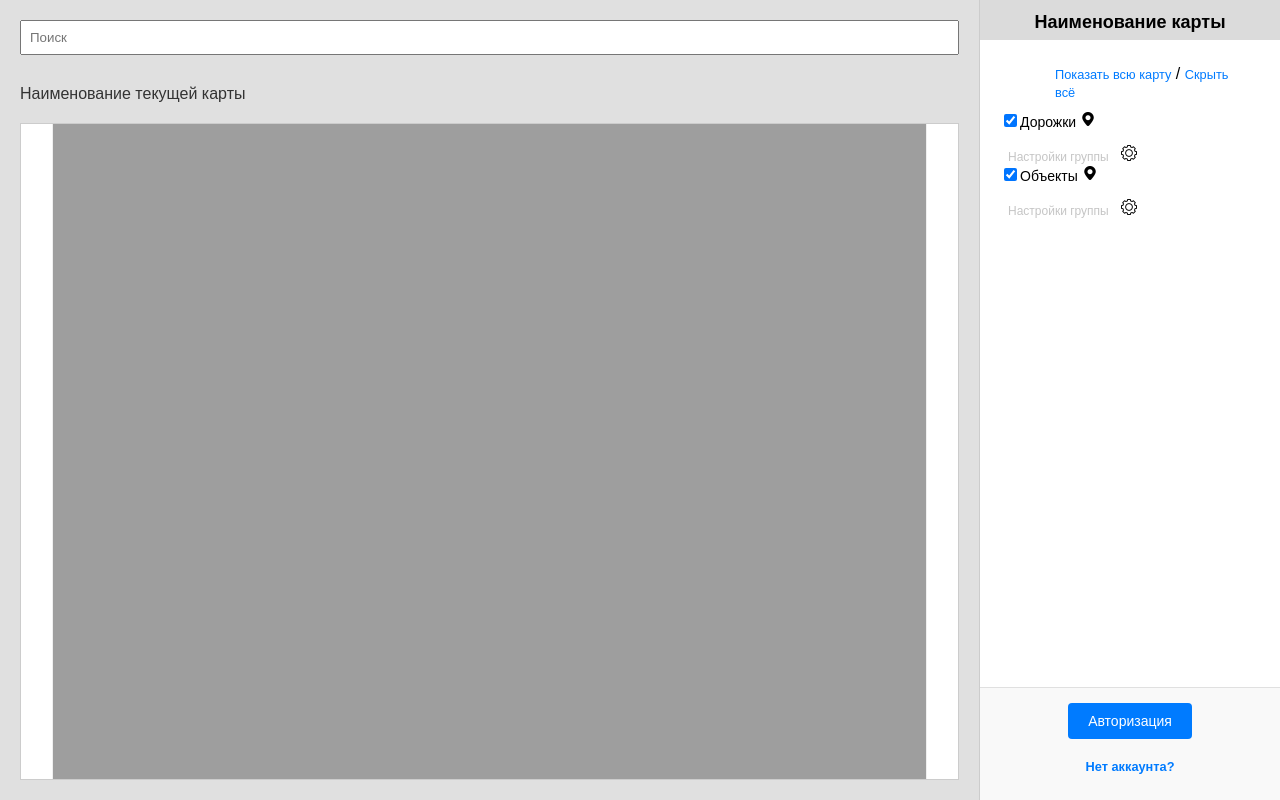
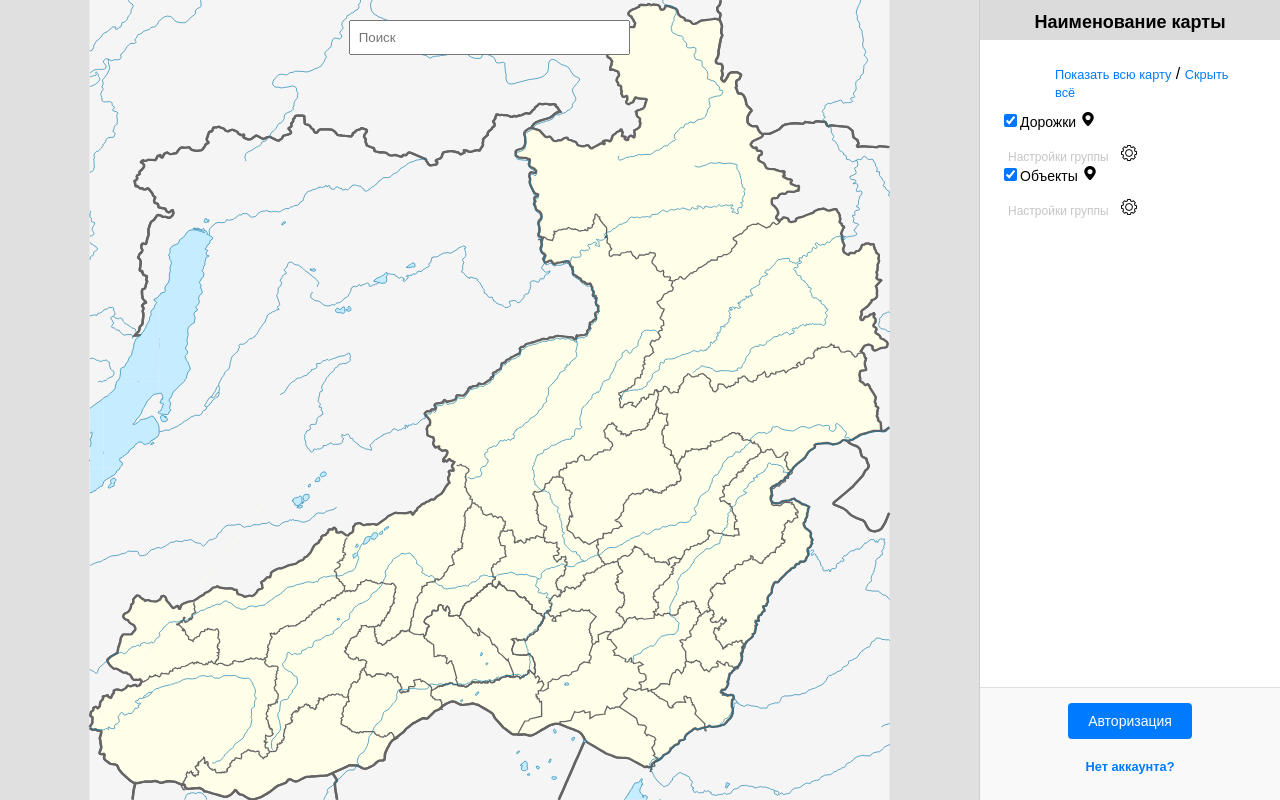
Before and after one commit to Ser-Ruslan/kladbiche, a Django app: page / in a window 1280 px wide. Run offline with Django 5.2, Linux system fonts and the light colour scheme; some libraries are stand-ins or nearby versions.

Commit message:
Карта и масштабитрование(Доработать изменение масштаба сайта)

```diff
--- a/static/css/style.css
+++ b/static/css/style.css
@@ -10,14 +10,17 @@ body, html {
 
 /* Контейнер, который содержит левую и правую панели */
 .main-container {
+  position:absolute;
   display: flex;
   height: 100vh;
   width: 100%;
   overflow: hidden;
+  margin-left: 0%;
 }
 
 /* Левая панель (серая область) */
 .left-panel {
+  position: relative;
   flex: 1;
   background-color: #e0e0e0;
   display: flex;
@@ -27,6 +30,7 @@ body, html {
   height: 100%;
   overflow: hidden;
   min-width: 0; /* Важно для корректного flex-размера */
+  align-items: center;
 }
 
 .Checkbox {
@@ -36,12 +40,16 @@ body, html {
 /* Блок поиска */
 .search-bar {
   margin-bottom: 10px;
+  z-index: 3;
+  width: 30%;
+  border-radius: 15%;
 }
 
 .search-bar input[type="text"] {
   width: 100%;
   padding: 8px;
   box-sizing: border-box;
+
 }
 
 /* Наименование текущей карты */
@@ -53,32 +61,21 @@ body, html {
 
 /* Контейнер для карты */
 .map-container {
-  flex: 1;
-  margin-top: 20px;
-  overflow: hidden;
-  border: 1px solid #ccc;
-  background-color: #fff;
-  padding: 0;
-  box-sizing: border-box;
-  position: relative;
-  min-height: 0; /* Важно для корректного flex-размера */
+  position: absolute;
+  top: 0;
+  left: 0;
+  width: 100%;
+  height: 100%;
+  z-index: 1; /* Чтобы карта была под поисковой строкой и названием карты */
 }
 
 #svg-map {
-  width: 100%;
-  height: 100%;
-  position: absolute;
-  top: 0;
-  left: 0;
-  overflow: hidden;
+
+
 }
 
 #svg-map svg {
-  width: 100%;
-  height: 100%;
-  display: block;
-  min-width: 100%;
-  min-height: 100%;
+
 }
 
 /* Разделитель между панелями */
--- a/static/js/script.js
+++ b/static/js/script.js
@@ -9,72 +9,81 @@ document.addEventListener('DOMContentLoaded', function() {
             // Инициализация SVG-Pan-Zoom
             const svgElement = document.querySelector('#svg-map svg');
             if (svgElement) {
-                // Добавляем атрибуты для корректной работы
+                // Устанавливаем атрибуты width/height в 100%
                 svgElement.setAttribute('width', '100%');
                 svgElement.setAttribute('height', '100%');
-                svgElement.setAttribute('preserveAspectRatio', 'xMidYMid meet');
 
-                // Получаем viewBox SVG, если он есть
+                // Получаем viewBox SVG
                 let viewBox = svgElement.getAttribute('viewBox');
                 if (!viewBox) {
-                    // Если viewBox не определен, устанавливаем его на основе размеров SVG
                     const bbox = svgElement.getBBox();
-                    viewBox = `${bbox.x} ${bbox.y} ${bbox.width} ${bbox.height}`;
+                    viewBox = `0 0 ${bbox.width} ${bbox.height}`;
                     svgElement.setAttribute('viewBox', viewBox);
                 }
 
-                // Инициализируем pan-zoom
+                // Разбираем viewBox для установки границ панорамирования
+                const viewBoxValues = viewBox.split(' ').map(Number);
+                const viewBoxWidth = viewBoxValues[2];
+                const viewBoxHeight = viewBoxValues[3];
+
+                // Инициализация библиотеки
                 const panZoom = svgPanZoom(svgElement, {
                     zoomEnabled: true,
                     controlIconsEnabled: true,
                     fit: true,
                     center: true,
-                    minZoom: 0.5,
+                    minZoom: 1.9,
                     maxZoom: 10,
+                    zoomScaleSensitivity: 0.3,
+                    // Ограничения панорамирования
+                    panLimit: true,
+                    boundPadding: 0.1, // отступ от границ
+                    // Ограничения перетаскивания
+                    restrictPan: true,
+                    // Обработчики событий для более точного контроля
                     beforePan: function(oldPan, newPan) {
-                        // Получаем текущие размеры и масштаб
+                        // Ограничиваем перетаскивание границами SVG
                         const sizes = this.getSizes();
-
-                        // Размер SVG с учетом масштаба
-                        const scaledWidth = sizes.viewBox.width * sizes.realZoom;
-                        const scaledHeight = sizes.viewBox.height * sizes.realZoom;
-
-                        // Размер контейнера
-                        const containerWidth = sizes.width;
-                        const containerHeight = sizes.height;
-
-                        // Рассчитываем границы для перемещения
-                        // Левый предел: не позволяет увидеть пустое пространство справа от SVG
-                        const leftLimit = Math.min(0, containerWidth - scaledWidth);
-                        // Правый предел: не позволяет увидеть пустое пространство слева от SVG
-                        const rightLimit = 0;
-
-                        // Верхний предел: не позволяет увидеть пустое пространство снизу от SVG
-                        const topLimit = Math.min(0, containerHeight - scaledHeight);
-                        // Нижний предел: не позволяет увидеть пустое пространство сверху от SVG
-                        const bottomLimit = 0;
-
-                        // Применяем ограничения
-                        const customPan = {};
-                        customPan.x = Math.max(leftLimit, Math.min(rightLimit, newPan.x));
-                        customPan.y = Math.max(topLimit, Math.min(bottomLimit, newPan.y));
-
-                        return customPan;
+                        const restrictedPan = {
+                            x: Math.max(Math.min(newPan.x, 0), sizes.width - sizes.viewBox.width * sizes.realZoom),
+                            y: Math.max(Math.min(newPan.y, 0), sizes.height - sizes.viewBox.height * sizes.realZoom)
+                        };
+                        return restrictedPan;
+                    },
+                    beforeZoom: function(oldScale, newScale) {
+                        // Возвращаем true для разрешения зума
+                        return true;
                     }
                 });
 
-                // Обработка изменения размера окна
-                window.addEventListener('resize', function() {
-                    panZoom.resize();
-                    panZoom.fit();
-                    panZoom.center();
+                // Обработчик события колеса мыши для SVG-контейнера
+                document.getElementById('svg-map').addEventListener('wheel', function(e) {
+                    // Если нажата клавиша Ctrl, блокируем зум SVG и позволяем браузеру масштабировать страницу
+                    if (e.ctrlKey) {
+                        e.stopPropagation();
+                        // Отключаем обработку события библиотекой svg-pan-zoom
+                        return true;
+                    }
+                    // Для обычного скролла (без Ctrl) позволяем svg-pan-zoom обрабатывать событие
+                }, { passive: false });
+
+                // Обработчик для блокировки стандартного поведения Ctrl+колесо при наведении на SVG
+                svgElement.addEventListener('wheel', function(e) {
+                    if (e.ctrlKey) {
+                        // Не блокируем стандартное поведение браузера при Ctrl+колесо
+                        return true;
+                    }
+                }, { passive: true });
+
+                // Дополнительный глобальный обработчик для восстановления зума после потери фокуса
+                window.addEventListener('focus', function() {
+                    if (panZoom) {
+                        panZoom.enableZoom();
+                    }
                 });
-            } else {
-                console.error('SVG элемент не найден');
             }
         })
         .catch(error => {
             console.error('Ошибка загрузки SVG:', error);
-            document.getElementById('svg-map').innerHTML = '<p>Ошибка загрузки карты</p>';
         });
 });
--- a/templates/index.html
+++ b/templates/index.html
@@ -24,10 +24,10 @@
       </div>
 
       <!-- Контейнер для карты (на весь экран) -->
-      <div class="map-container" id="map-container">
+
         <!-- Контейнер, в который вставляем inline SVG -->
-        <div id="svg-map"></div>
-      </div>
+        <div class="map-container" id="svg-map"></div>
+
     </div>
 
     <!-- Разделительная линия -->
```
Also changed, not shown: static/media/main_map.svg.
